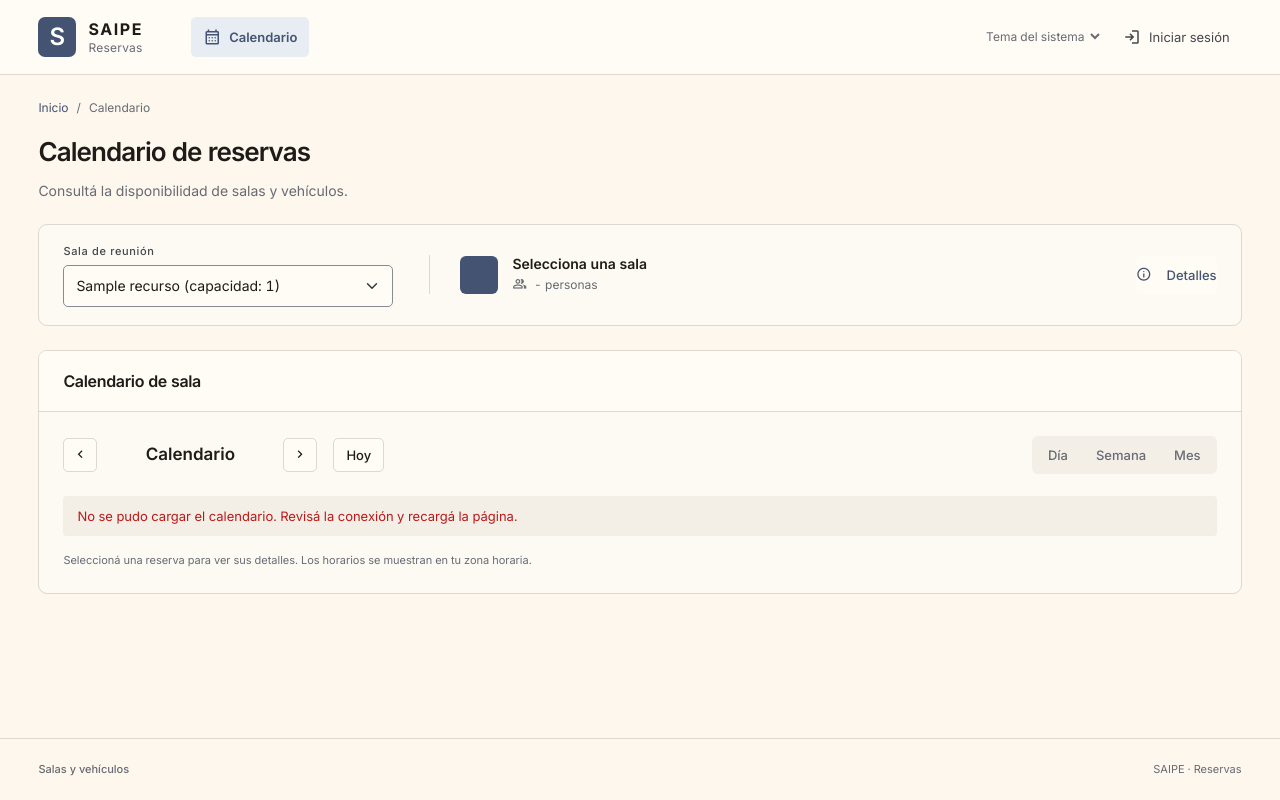
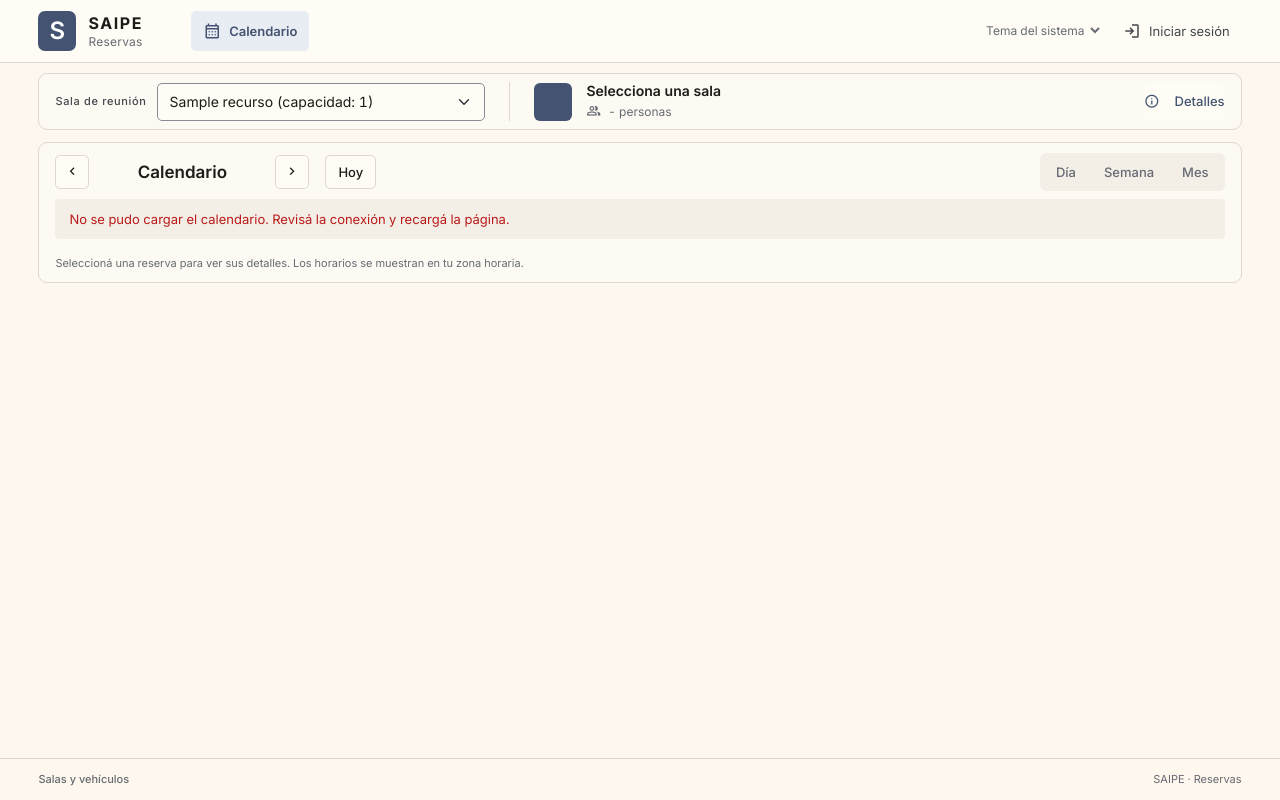
Before and after one commit to soporteSaipe/calendario-django, a Django app: page /calendario/ in a window 1280 px wide. Run offline with Django 5.2, Linux system fonts and the light colour scheme; tables that the repository leaves empty hold one stand-in row (values such as "Sample post"); some libraries are stand-ins or nearby versions.

Commit message:
Compact calendar controls and adapt time rows to viewport height

```diff
--- a/calendario/templates/calendario/base.html
+++ b/calendario/templates/calendario/base.html
@@ -16,7 +16,7 @@
     <link href="{% static 'css/workspace.css' %}" rel="stylesheet">
     {% block extra_css %}{% endblock %}
 </head>
-<body>
+<body class="{% block body_class %}{% endblock %}">
     <a class="skip-link" href="#main-content">Saltar al contenido</a>
     <nav class="navbar navbar-expand-lg navbar-modern">
         <div class="container">
--- a/calendario/templates/calendario/calendario.html
+++ b/calendario/templates/calendario/calendario.html
@@ -2,6 +2,7 @@
 {% load static %}
 
 {% block title %}Calendario de salas - Equipos internos SAIPE{% endblock %}
+{% block body_class %}calendar-page{% endblock %}
 
 {% block breadcrumbs %}
 <li class="breadcrumb-item active" aria-current="page">
@@ -12,10 +13,9 @@
 {% block content %}
 <div class="accounting-header">
     <h1>Calendario de reservas</h1>
-    <p>Consultá la disponibilidad de salas y vehículos.</p>
 </div>
 
-<div class="row mb-4">
+<div class="row calendar-resource-row">
     <div class="col-12">
         <div class="card-modern sala-selector-enhanced">
             <div class="card-header-modern">
@@ -65,6 +65,13 @@
                                        <i class="fas fa-info-circle me-2" aria-hidden="true"></i>
                                        <span>Detalles</span>
                                    </button>
+                                {% if user.is_authenticated %}
+                                <button type="button" class="btn-reserva-elegant" id="abrirModalCrearReserva" data-bs-toggle="modal" data-bs-target="#reservaModalCrear">
+                                    <i class="fas fa-calendar-plus" aria-hidden="true"></i>
+                                    <span>Nueva reserva</span>
+                                    <span class="visually-hidden" id="btnReservaSubtitle" aria-hidden="true">Nueva reserva</span>
+                                </button>
+                                {% endif %}
                             </div>
                         </div>
                     </div>
@@ -77,26 +84,8 @@
 
 <div class="row">
     <div class="col-12">
-        <div class="card-modern">
-            <div class="calendar-header-modern d-flex justify-content-between align-items-center">
-                <h4 class="mb-0">
-                    <i class="fas fa-calendar-alt me-2" aria-hidden="true"></i>
-                    <span id="salaTitulo">Calendario de sala</span>
-                </h4>
-                           {% if user.is_authenticated %}
-                           <button type="button" class="btn-reserva-elegant" id="abrirModalCrearReserva" data-bs-toggle="modal" data-bs-target="#reservaModalCrear">
-                               <div class="btn-reserva-content">
-                                   <div class="btn-reserva-icon">
-                                       <i class="fas fa-calendar-plus" aria-hidden="true"></i>
-                                   </div>
-                                   <div class="btn-reserva-text">
-                                       <span class="btn-reserva-title">Nueva reserva</span>
-                                       <span class="btn-reserva-subtitle" id="btnReservaSubtitle">Nueva reserva</span>
-                                   </div>
-                               </div>
-                           </button>
-                           {% endif %}
-            </div>
+        <div class="card-modern calendar-agenda">
+            <h2 class="visually-hidden" id="salaTitulo">Calendario del recurso</h2>
             <div class="card-body-modern">
                 <div class="calendar-container">
                     <p id="calendarStatus" class="calendar-status" role="status" aria-live="polite" hidden></p>
--- a/static/css/workspace.css
+++ b/static/css/workspace.css
@@ -249,3 +249,52 @@ textarea.form-control-modern { min-height: 90px; resize: vertical; }
   .accounting-header { margin-bottom: 18px; }
   .accounting-header .eyebrow { margin-bottom: 6px; }
 }
+
+/* Keep the full 07:00–20:00 agenda visible without an internal scroller.
+   Half-hour rows adapt to the viewport, with a readable minimum on short screens. */
+.calendar-page { --calendar-slot-height: clamp(16px, calc((100dvh - 410px) / 26), 24px); }
+.calendar-page .navbar-modern { min-height: 60px; padding-block: 6px; }
+.calendar-page .main-container { padding-block: 14px 20px; }
+.calendar-page .breadcrumb-container { display: none; }
+.calendar-page .accounting-header { margin-bottom: 12px; }
+.calendar-page .accounting-header h1 { font-size: 22px; margin: 0; }
+.calendar-resource-row { margin-bottom: 12px; }
+.calendar-page .sala-selector-enhanced .card-body-modern { padding: 10px 16px; }
+.calendar-page .sala-selector-main { gap: 24px; }
+.calendar-page .sala-info-card { padding-left: 24px; }
+.calendar-page .sala-actions { display: flex; align-items: center; gap: 16px; }
+.calendar-page .sala-selector-select { min-height: 38px; padding-block: 6px; }
+.calendar-agenda > .card-body-modern { padding: 14px 16px; }
+.calendar-page .calendar-view-controls { margin-bottom: 10px; }
+.calendar-page .fc-col-header-cell-cushion { padding-block: 7px; }
+.calendar-page .fc-timegrid-slot { height: var(--calendar-slot-height); font-size: 11px; line-height: 1; }
+.calendar-page .fc-timegrid-slot-label-cushion { line-height: 1; }
+.calendar-page .fc-timegrid-event { padding: 1px 4px; line-height: 1.2; }
+.calendar-page .calendar-hint { margin: 8px 0 0; }
+.calendar-page .calendar-export-controls { margin-top: 10px; padding-top: 10px; }
+.calendar-page .footer-modern { padding-block: 12px; }
+@media (min-width: 768px) and (max-height: 800px) {
+  .calendar-page .main-container { padding-top: 10px; }
+  .calendar-page .accounting-header { position: absolute; width: 1px; height: 1px; padding: 0; margin: 0; overflow: hidden; clip-path: inset(50%); white-space: nowrap; }
+  .calendar-page .sala-selector-enhanced .card-body-modern { padding-block: 8px; }
+  .calendar-page .calendar-view-controls { margin-bottom: 8px; }
+  .calendar-agenda > .card-body-modern { padding-block: 10px; }
+  .calendar-page .fc-col-header-cell-cushion { padding-block: 5px; }
+}
+@media (min-width: 992px) and (max-height: 800px) {
+  .calendar-page .sala-selector-dropdown { display: flex; align-items: center; gap: 10px; width: 430px; }
+  .calendar-page .sala-selector-dropdown .form-label-modern { margin: 0; white-space: nowrap; }
+}
+@media (max-width: 991px) and (min-width: 768px) {
+  .calendar-page .sala-selector-dropdown { width: 280px; }
+  .calendar-page .sala-selector-main { gap: 16px; }
+  .calendar-page .sala-info-card { padding-left: 16px; }
+  .calendar-page .sala-info-header { gap: 8px; }
+  .calendar-page .sala-actions { gap: 8px; }
+}
+@media (max-width: 767px) {
+  .calendar-page .sala-selector-main { gap: 10px; }
+  .calendar-page .sala-info-card { padding: 10px 0 0; flex-wrap: wrap; }
+  .calendar-page .sala-actions { margin-left: auto; }
+  .calendar-page .accounting-header h1 { font-size: 21px; }
+}
```
